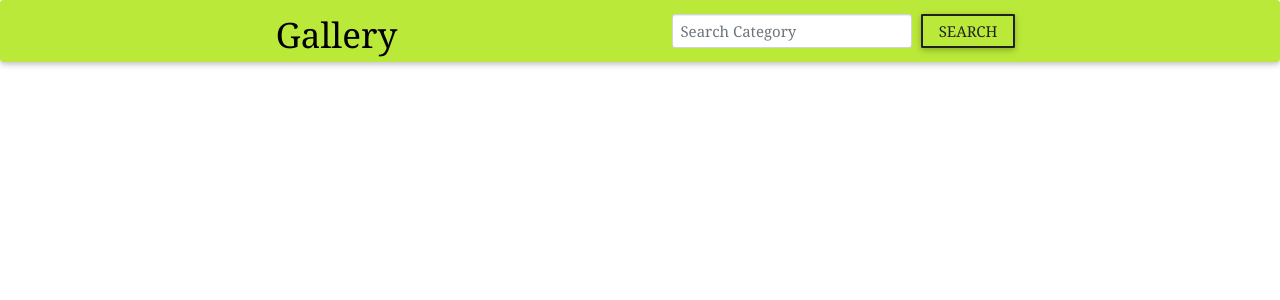
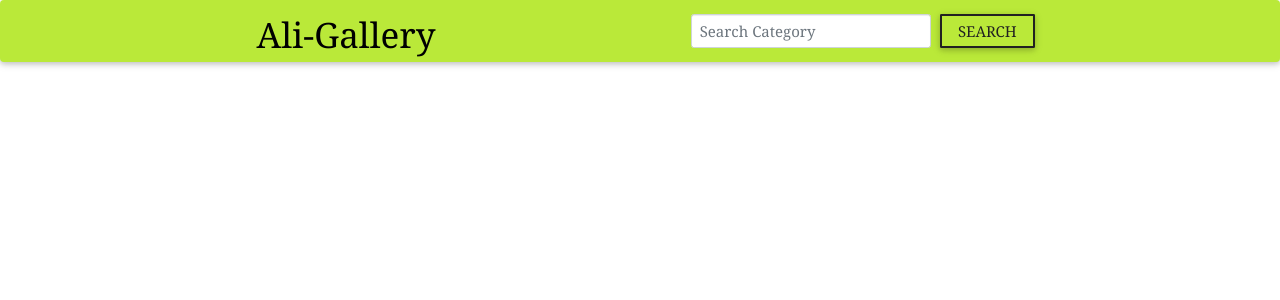
Before and after one commit to Alikhalid2020/Ali-Gallery, a Django app: page / in a window 1280 px wide. Shown: the top 300 px of the page. Run offline with Django 3.2, Linux system fonts and the light colour scheme; data that the repository does not hold is empty; some libraries are stand-ins or nearby versions.

Commit message:
added views and manage.py files

```diff
--- a/gallery/templates/navbar.html
+++ b/gallery/templates/navbar.html
@@ -1,5 +1,5 @@
 <nav class="navbar navbar-dark transparent justify-content-between" style="background-color:rgb(186, 233, 57);">
-    <a class="navbar-brand" style="color: black; font-size: 35px; text-align: right;" href="/">Gallery</a>
+    <a class="navbar-brand" style="color: black; font-size: 35px; text-align: right;" href="/"> Ali-Gallery</a>
     <form class="form-inline my-1" action="{% url 'search' %}"  role="search">
       <input class="form-control mr-sm-2" type="search" style="font-size: 15px;" placeholder="Search Category" name="imagesearch" aria-label="Search">
       <button class="btn btn-outline-dark btn-sm my-0" type="submit" style="color: black; font-size: 15px;">Search</button>
```
